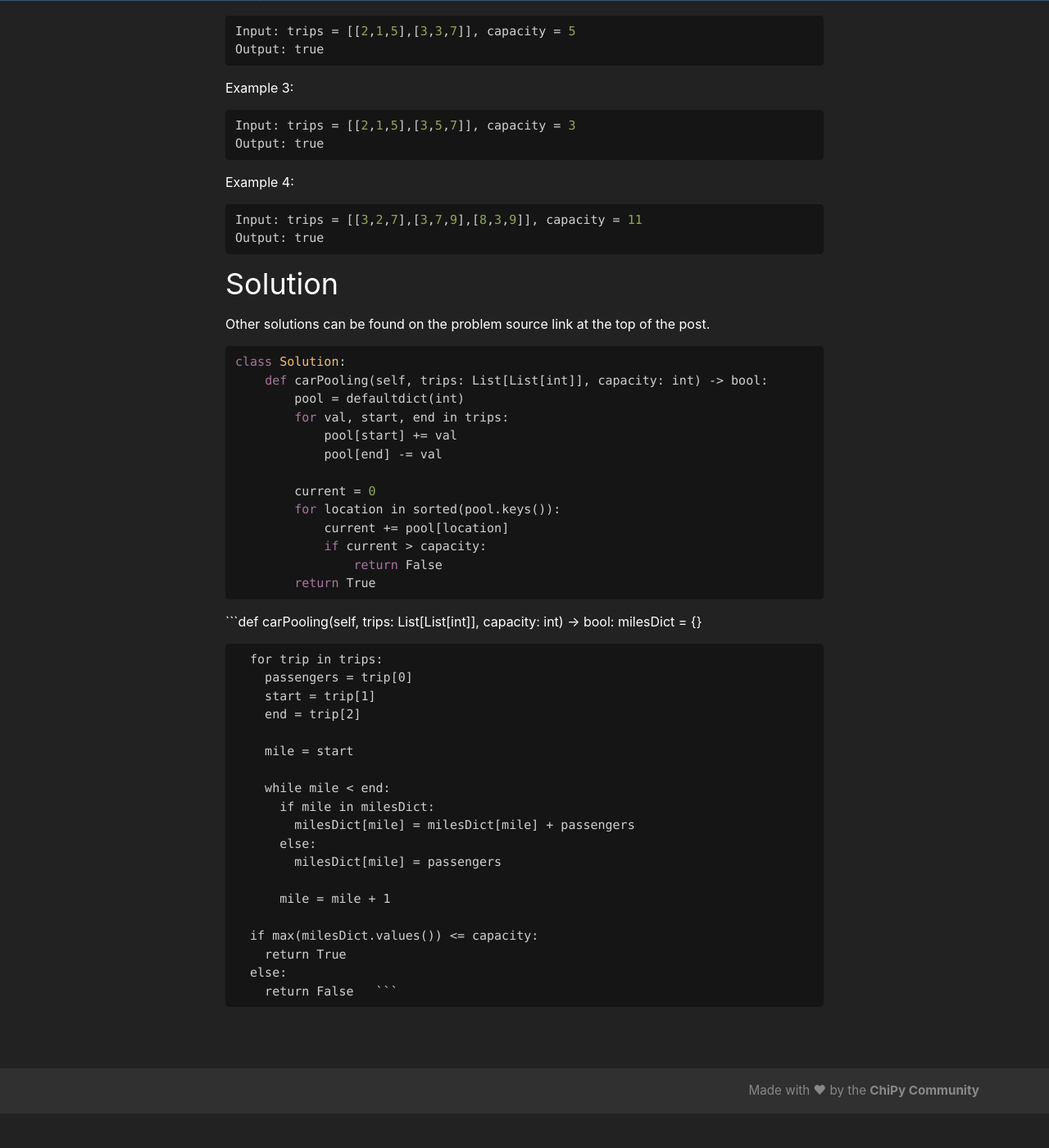
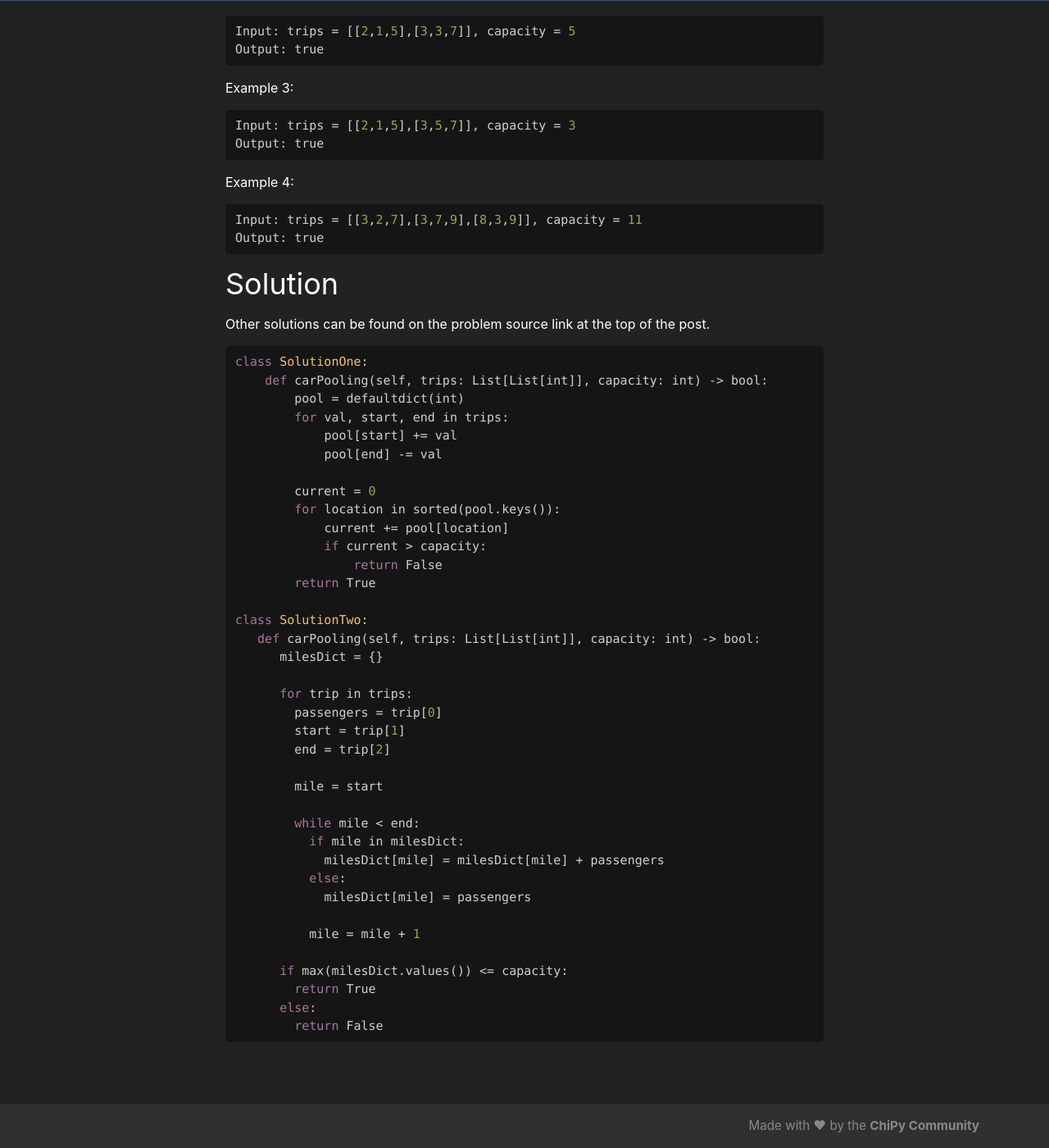
Before and after one commit to chicagopython/algosig, a Jekyll site: the page built from _posts/2020-10-01-carpooling.md, in a window 1280 px wide and 1400 px high, scrolled down 640 px. Shown: the whole window at 82% size. Built offline with Jekyll 4.4.1, drawn with Linux system fonts in a browser that asks for light colours; nearby versions of some CDN libraries; our own code applies the rules of GitHub Pages for plain Markdown files; before the commit the page ends 1998 px from its top, so only the background shows below that; some of the changed text lies outside the part shown.

Commit message:
Update carpooling solution

````diff
--- a/_posts/2020-10-01-carpooling.md
+++ b/_posts/2020-10-01-carpooling.md
@@ -2,7 +2,7 @@
 title: Carpooling
 category: AlgoSIG 2
 link: https://leetcode.com/problems/car-pooling/
-author: Sand Ip, Emily Ekdahl
+author: Sand Ip, Yuliana Sari (SolutionOne), Emily Ekdahl (SolutionTwo)
 tags:
   - Greedy
 ---
@@ -44,7 +44,7 @@ Output: true
 Other solutions can be found on the problem source link at the top of the post.
 
 ```python
-class Solution:
+class SolutionOne:
     def carPooling(self, trips: List[List[int]], capacity: int) -> bool:
         pool = defaultdict(int)
         for val, start, end in trips:
@@ -57,8 +57,9 @@ class Solution:
             if current > capacity:
                 return False
         return True
-```
-```def carPooling(self, trips: List[List[int]], capacity: int) -> bool:
+
+class SolutionTwo:
+   def carPooling(self, trips: List[List[int]], capacity: int) -> bool:
       milesDict = {}
 
       for trip in trips:
````
